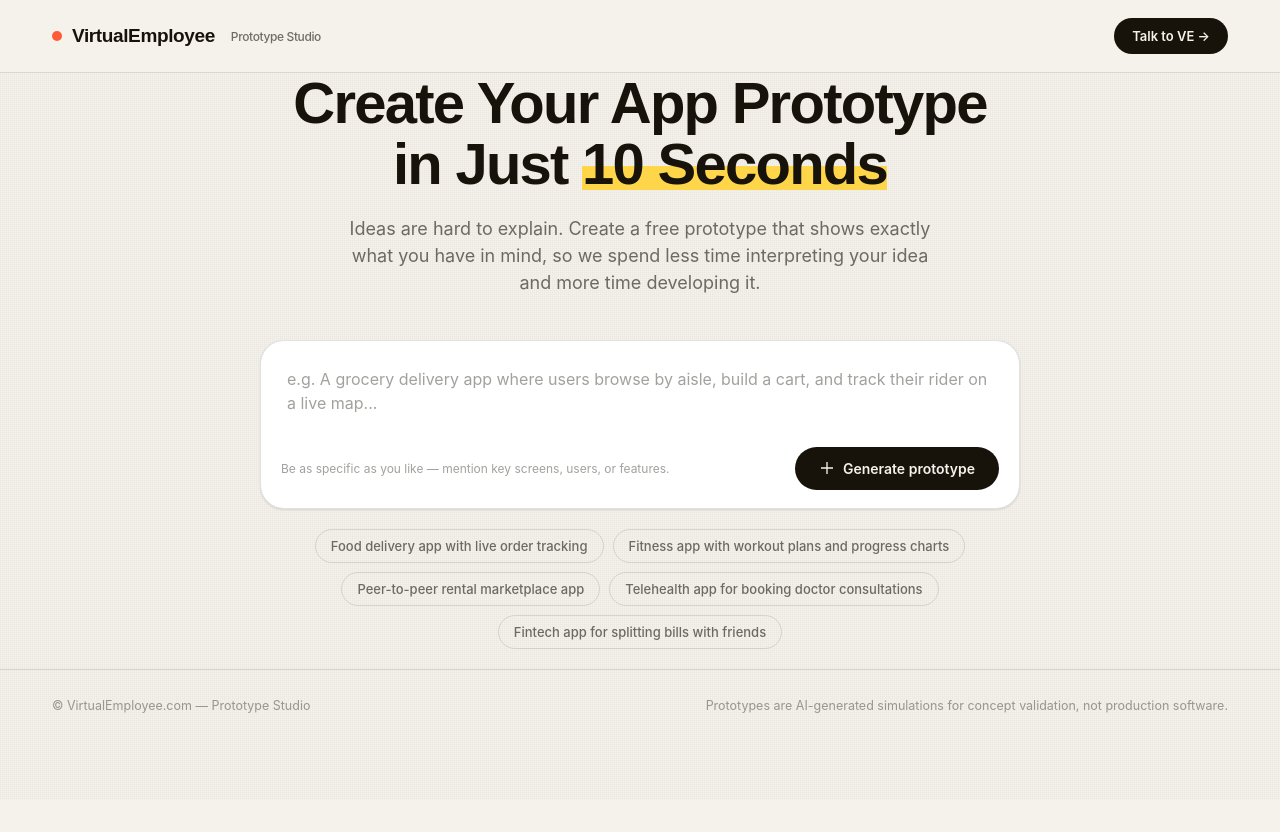
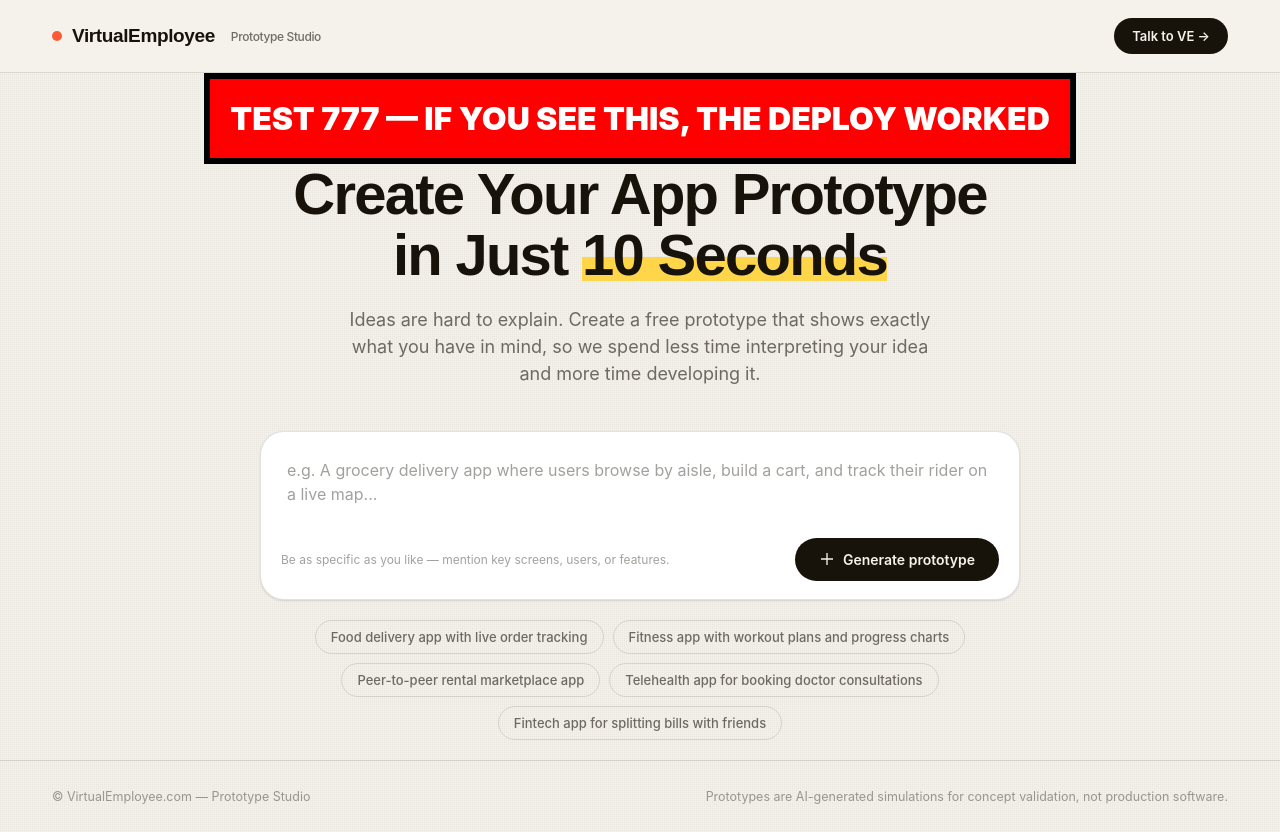
Before and after one commit to tanumoyghosh1983-dev/ve-prototype-studio, a website: page public/index.html in a window 1280 px wide. Before the commit the page ends 800 px from the top, so only its background shows below. Drawn offline with Linux system fonts and the light colour scheme.

Commit message:
Update index.html

```diff
--- a/public/index.html
+++ b/public/index.html
@@ -323,6 +323,7 @@ footer .wrap{display:flex; justify-content:space-between; align-items:center; fo
 </header>
 
 <main class="wrap">
+  <div style="background:red; color:white; font-size:32px; font-weight:900; padding:20px; text-align:center; border:6px solid black;">TEST 777 — IF YOU SEE THIS, THE DEPLOY WORKED</div>
   <h1 class="hero">Create Your App Prototype<br>in Just <em>10 Seconds</em></h1>
   <p class="hero-sub">Ideas are hard to explain. Create a free prototype that shows exactly what you have in mind, so we spend less time interpreting your idea and more time developing it.</p>
 
```
